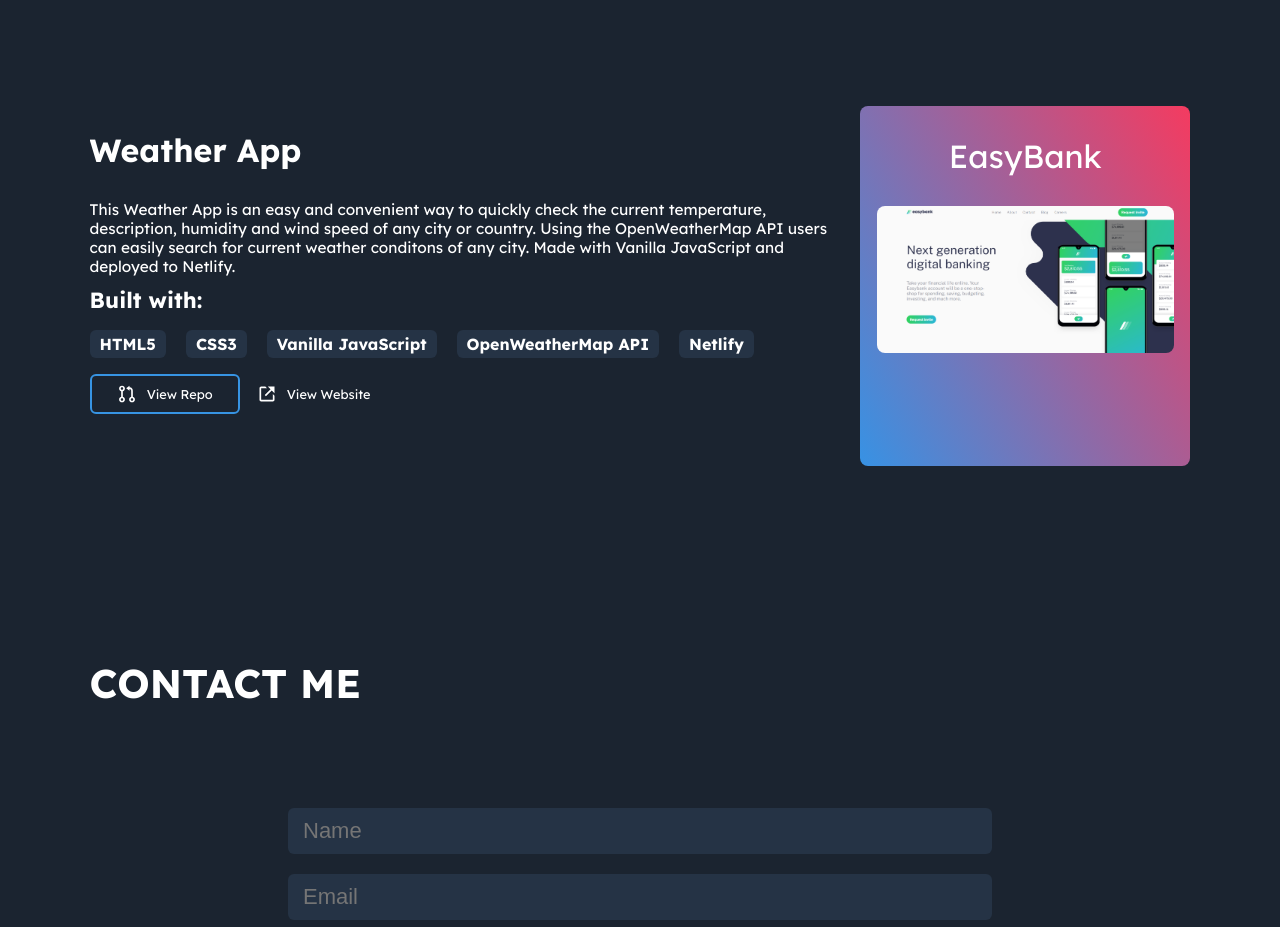
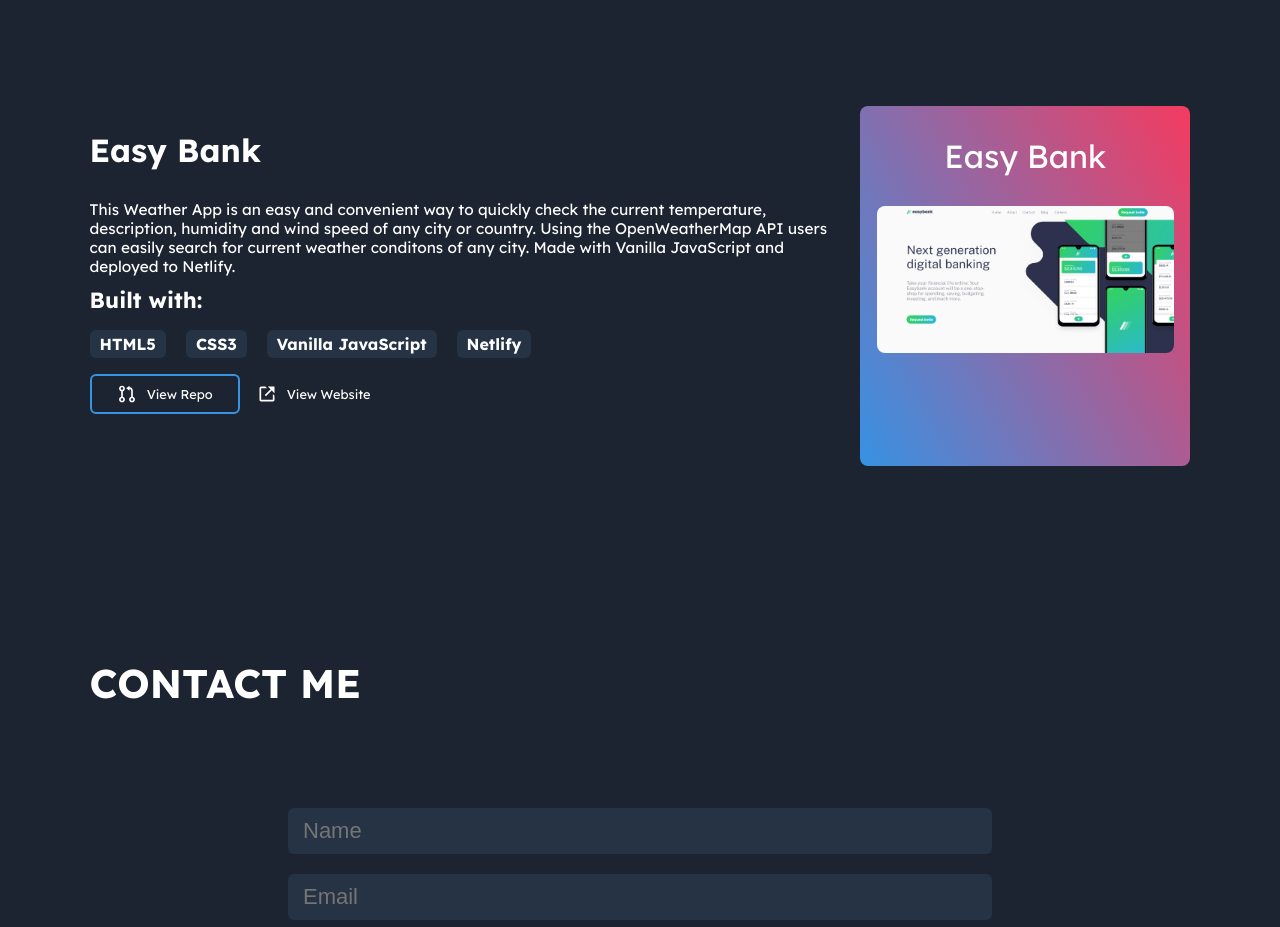
Before and after one commit to NTiger07/portfolio-react, a React (Create React App) app: page / in a window 1280 px wide. Shown: the part 3720-4647 px from the top of the page. Built offline with nearby package versions, Linux system fonts and the light colour scheme.

Commit message:
added some info

```diff
--- a/src/components/Projects.jsx
+++ b/src/components/Projects.jsx
@@ -181,12 +181,12 @@ class Projects extends Component {
           </div>
           <div className="project_card even">
             <div className="project_image evenback">
-              <span>EasyBank</span>
+              <span>Easy Bank</span>
               <img src={easybank} alt="projectimage" />
             </div>
             <div className="project_content evencontent">
               <span className="project-title">
-                <b>Weather App</b>
+                <b>Easy Bank</b>
               </span>
               <p>
                 This Weather App is an easy and convenient way to quickly check
@@ -203,7 +203,6 @@ class Projects extends Component {
                   <span>HTML5</span>
                   <span>CSS3</span>
                   <span>Vanilla JavaScript</span>
-                  <span>OpenWeatherMap API</span>
                   <span>Netlify</span>
                 </div>
               </div>
@@ -221,7 +220,7 @@ class Projects extends Component {
                 <button id="live">
                   <img src={website} alt="websitesvg" />
                   <a
-                    href="https://vgweather.netlify.app"
+                    href="https://easynt.netlify.app"
                     target="_blank"
                     rel="noreferrer"
                   >
```
